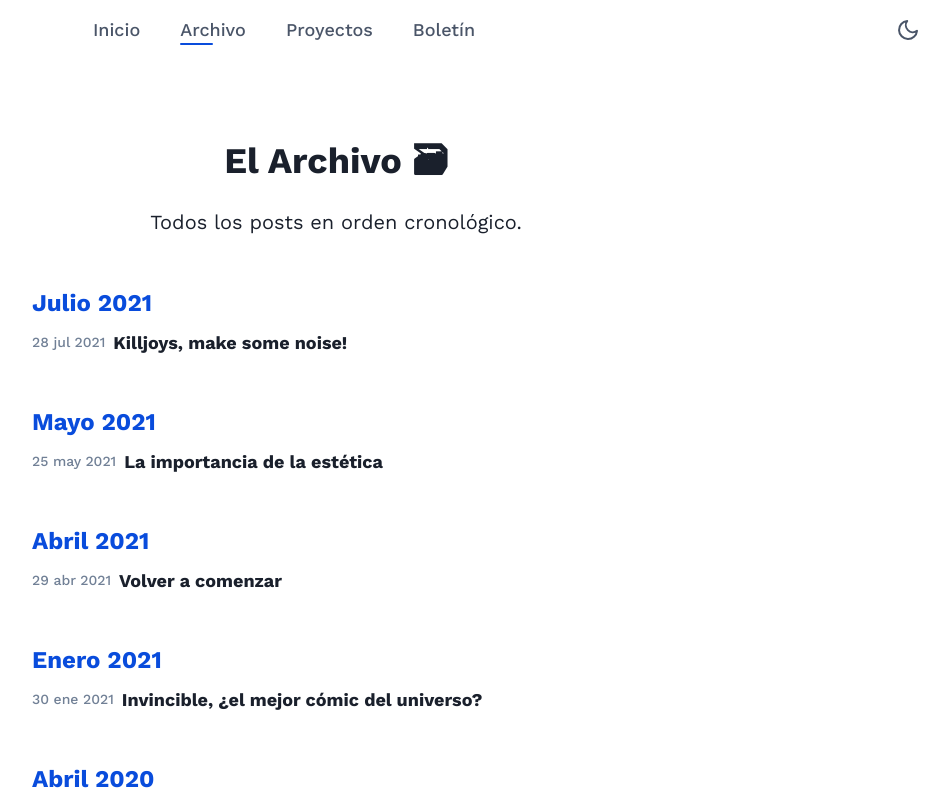
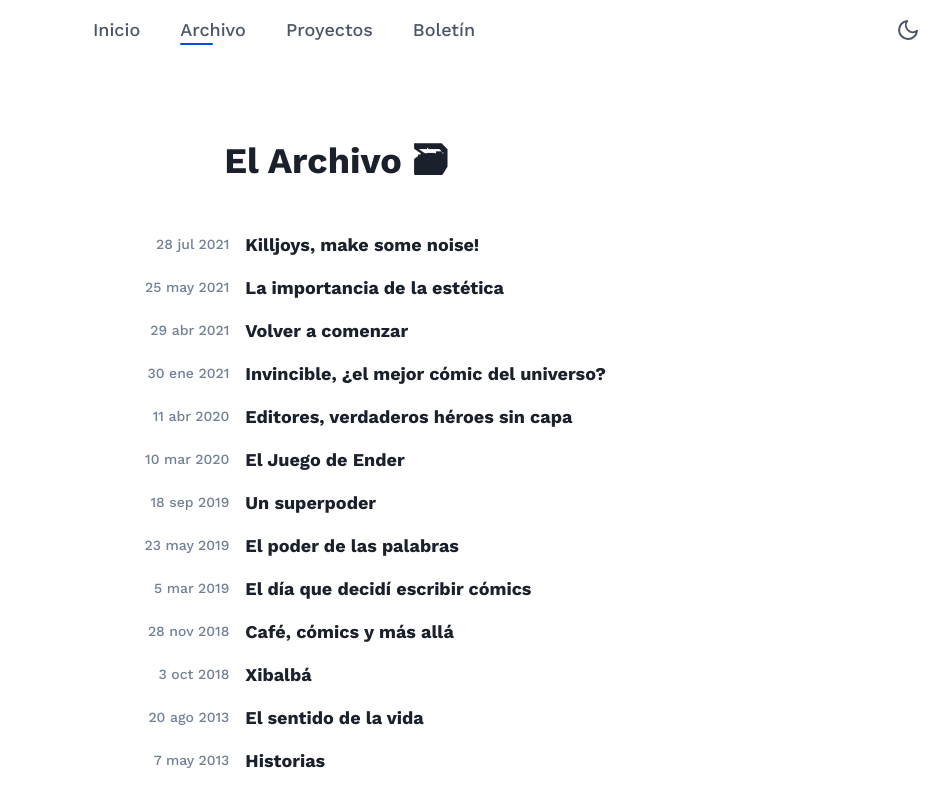
Before and after one commit to adrrian17/v2, a Next.js app: page /archivo in a window 1280 px wide. Shown: the top 795 px of the page, without its empty margins (304-1253 px from the left). Built offline with nearby package versions, Linux system fonts and the light colour scheme.

Commit message:
Update the archive page

```diff
--- a/src/pages/archivo/index.js
+++ b/src/pages/archivo/index.js
@@ -3,6 +3,7 @@ import {
   Heading,
   Link,
   Stack,
+  Flex,
   Text,
   useColorModeValue,
 } from '@chakra-ui/react';
@@ -15,7 +16,7 @@ import fs from 'fs';
 import path from 'path';
 import matter from 'gray-matter';
 
-import { dateFormatted, monthAndYear, numericMonth } from '~/utils/dateParser';
+import { dateFormatted } from '~/utils/dateParser';
 
 export async function getStaticProps() {
   const files = fs.readdirSync(path.join('./src/posts'));
@@ -47,32 +48,18 @@ export default function Archivo({ posts }) {
 
   return (
     <Container maxW={'container.sm'} my={20}>
-      <Heading fontFamily={'Work Sans'} textAlign={'center'} mb={6}>
+      <Heading fontFamily={'Work Sans'} textAlign={'center'} mb={12}>
         El Archivo 🗃
       </Heading>
-      <Text textAlign={'center'} fontSize={'xl'}>
-        Todos los posts en orden cronológico.
-      </Text>
       {posts.map((post) => {
         return (
-          <Stack
-            key={post.id}
-            className={`post-date-${numericMonth(post.frontmatter.date)}`}
-          >
-            <Text
-              fontFamily={'Work Sans'}
-              fontWeight={700}
-              fontSize={'2xl'}
-              className="post-label"
-              mt={12}
-              color={'brand.500'}
-            >
-              {monthAndYear(post.frontmatter.date)}
-            </Text>
-            <Stack direction={'row'} align={'center'}>
+          <Flex key={post.id} my={4}>
+            <Flex flex={1} align={'center'} justify={'flex-end'} mr={4}>
               <Text fontSize={'sm'} fontWeight={500} color={'gray.500'}>
                 {dateFormatted(post.frontmatter.date)}
               </Text>
+            </Flex>
+            <Flex flex={2}>
               <NextLink href={`/${post.slug}`} passHref>
                 <Link
                   fontSize={'lg'}
@@ -86,8 +73,8 @@ export default function Archivo({ posts }) {
                   {post.frontmatter.title}
                 </Link>
               </NextLink>
-            </Stack>
-          </Stack>
+            </Flex>
+          </Flex>
         );
       })}
     </Container>
```
